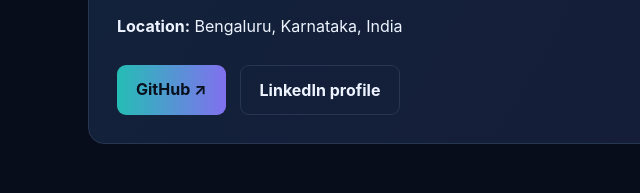
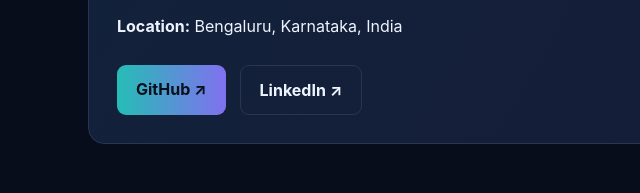
Before and after one commit to jeevanpj/data-science-machine-learning, a plain HTML site: page index.html in a window 1280 px wide. Shown: the part 4771-4964 px from the top of the page, 12-652 px from the left. Drawn offline with Linux system fonts and the light colour scheme.

Commit message:
Add LinkedIn profile link to portfolio

```diff
--- a/index.html
+++ b/index.html
@@ -38,6 +38,6 @@ section{padding:52px 0}.section-title{font-size:2rem;margin:0 0 8px}.sub{color:v
 <div class="card"><h3>Data Science Trainee — ExcelR, Bengaluru</h3><div class="meta">Training · 6 Months</div><ul><li>Completed hands-on training in Python, SQL, statistics and machine learning fundamentals.</li><li>Worked with real-world datasets on data cleaning, EDA, and building and evaluating ML models under mentor guidance.</li></ul></div>
 </div><h3 style="margin-top:26px">Achievements</h3><div class="card"><ul><li>Won a top-tier placement in a Kaggle data science competition, competing against global participants.</li><li>Participated in poster and project presentations at college-level National Science Day.</li><li>Participated in a Data Science & AI technical symposium conducted by the Computer Science Department.</li></ul></div></section>
 <section id="resume"><div class="contact"><h2 class="section-title">Resume</h2><p class="sub">Download my resume to view my complete profile, skills and project experience.</p><a class="btn" href="JEEVANPJ_resume.pdf" target="_blank" rel="noopener">Download Resume PDF ↓</a><p style="font-size:.85rem;color:var(--muted);margin-top:12px">The PDF needs to be uploaded to the repository's root folder with the exact filename JEEVANPJ_resume.pdf.</p></div></section>
-<section id="contact"><div class="contact"><h2 class="section-title">Contact</h2><p class="sub">Open to entry-level and internship opportunities in Data Science, Machine Learning and AI.</p><p><strong>Email:</strong> <a class="more" href="mailto:jeevanpjindian@gmail.com">jeevanpjindian@gmail.com</a></p><p><strong>Phone:</strong> <a class="more" href="tel:+916360420115">+91 6360420115</a></p><p><strong>Location:</strong> Bengaluru, Karnataka, India</p><div class="actions"><a class="btn" href="https://github.com/jeevanpj" target="_blank" rel="noopener">GitHub ↗</a><a class="btn secondary" href="https://www.linkedin.com/" target="_blank" rel="noopener">LinkedIn profile</a></div></div></section>
+<section id="contact"><div class="contact"><h2 class="section-title">Contact</h2><p class="sub">Open to entry-level and internship opportunities in Data Science, Machine Learning and AI.</p><p><strong>Email:</strong> <a class="more" href="mailto:jeevanpjindian@gmail.com">jeevanpjindian@gmail.com</a></p><p><strong>Phone:</strong> <a class="more" href="tel:+916360420115">+91 6360420115</a></p><p><strong>Location:</strong> Bengaluru, Karnataka, India</p><div class="actions"><a class="btn" href="https://github.com/jeevanpj" target="_blank" rel="noopener">GitHub ↗</a><a class="btn secondary" href="https://www.linkedin.com/in/jeevanpj/" target="_blank" rel="noopener">LinkedIn ↗</a></div></div></section>
 <footer>© 2026 Jeevan P J · Data Science Portfolio</footer>
 </div></body></html>
```
